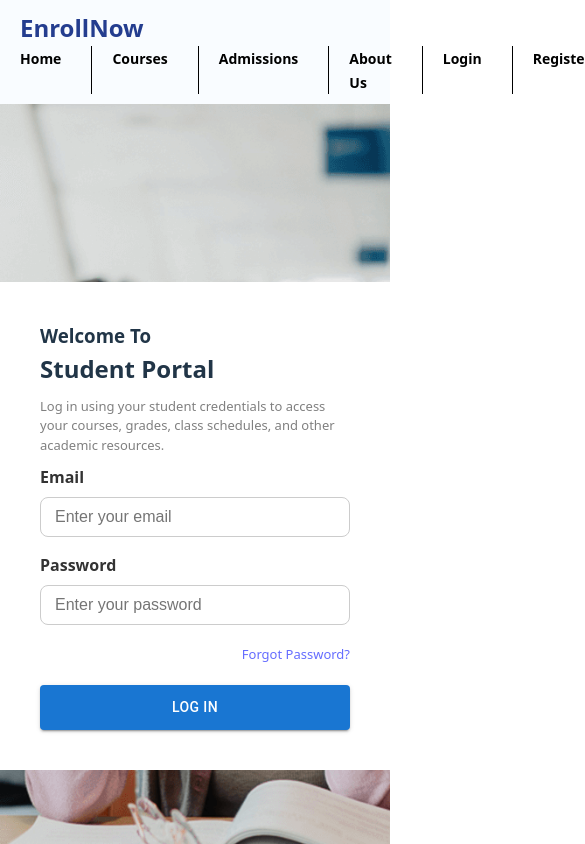
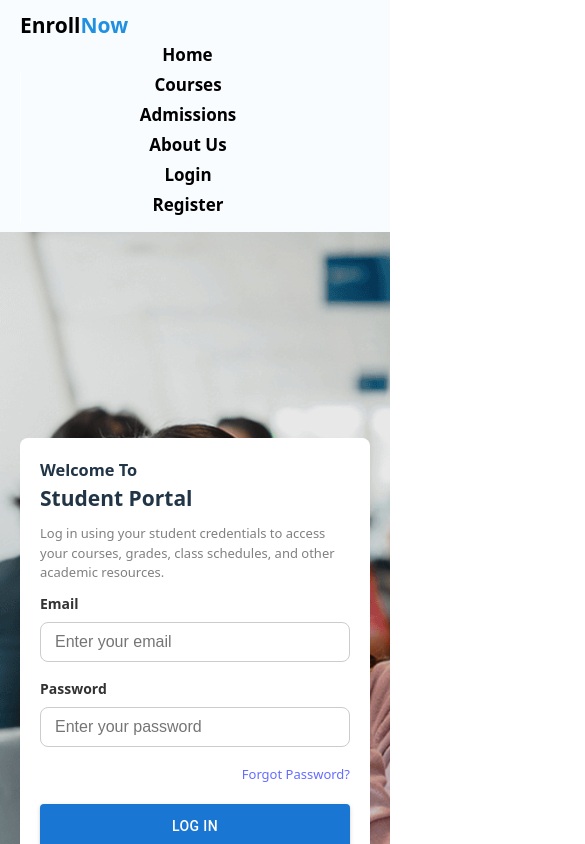
Before and after one commit to agaesh/Enroll, a React (Vite) app in the folder client/: page /login in a window 390 px wide. Shown: the top 844 px of the page, 585 px wide, since content can reach past the window. Built offline with nearby package versions, Linux system fonts and the light colour scheme.

Commit message:
added responsive design for mobile phones, laptops and desktop

```diff
--- a/client/src/components/Menubar.css
+++ b/client/src/components/Menubar.css
@@ -6,7 +6,11 @@ nav {
 }
 
 nav h2 {
-  color: rgb(36, 61, 143);
+  color: rgb(0, 0, 0);
+}
+
+h2 span {
+  color: #2090DF;
 }
 
 .menubar {
@@ -17,7 +21,8 @@ nav h2 {
 .menubar ul {
   list-style: none;
   display: flex;
-  gap: 0; /* gap removed, we'll use margin */
+  flex-wrap: wrap;
+  gap: 0;
   margin: 0;
   padding: 0;
 }
@@ -25,7 +30,7 @@ nav h2 {
 .menubar li {
   padding-right: 30px;
   margin-left: 20px;
-  border-right: 1px solid black
+  border-right: 1px solid black;
 }
 
 .menubar li:first-child {
@@ -44,3 +49,46 @@ nav h2 {
 .menubar li a:hover {
   text-decoration: underline;
 }
+
+/* Mobile devices (phones) */
+@media screen and (max-width: 768px) {
+  .menubar ul {
+    flex-direction: column;
+  }
+
+  .menubar ul li {
+    height: 30px;
+    padding-left: 0px;
+    padding-right: 15px;
+    border-left: 1px solid white;
+    border-right: none;
+    margin-left: 0;
+    text-align: center;
+    text-anchor: start;
+  }
+
+  .menubar ul li a {
+    font-size: 17px;
+    padding: 0;
+  }
+}
+
+/* Laptops and medium screens (e.g., 1024px - 1440px) */
+@media screen and (min-width: 769px) and (max-width: 1440px) {
+  .menubar {
+    padding: 15px 40px;
+  }
+
+  .menubar li {
+    padding-right: 40px;
+    margin-left: 30px;
+  }
+
+  .menubar li a {
+    font-size: 16px;
+  }
+
+  nav h2 {
+    font-size: 22px;
+  }
+}
--- a/client/src/pages/Login.css
+++ b/client/src/pages/Login.css
@@ -1,5 +1,5 @@
 .login-page {
-  background-image: url('../loginhero.png'); /* Place your image in /public folder */
+  background-image: url('../loginhero.png');
   background-size: cover;
   background-position: center;
   min-height: 100vh;
@@ -7,14 +7,50 @@
   justify-content: center;
   align-items: center;
 }
-.form-holder{
-    padding:40px;
-    display: flex;
-    flex-direction: column;
-    align-self: center;
-    width:400px;
-    background-color: white;
+
+.form-holder {
+  padding: 40px;
+  display: flex;
+  flex-direction: column;
+  align-self: center;
+  width: 400px;
+  background-color: white;
+  border-radius: 8px;
 }
-form{
-    width:100%;
+
+form {
+  width: 100%;
 }
+
+/* ✅ Responsive styles for tablets and mobile screens */
+@media screen and (max-width: 768px) {
+  *{
+    box-sizing: border-box;
+    margin: 0;
+    padding: 0;
+  }
+  body {
+    font-size: 14px;
+  }
+  .menubar nav{
+    display: none;
+  }
+  .root{
+    width: 100%;;
+  }
+
+  .login-page {
+    padding: 20px;
+    align-items: flex-start;
+  }
+
+  .form-holder {
+    width: 100%;
+    padding: 20px;
+    box-sizing: border-box;
+  }
+
+  .nav {
+    display: none;
+  }
+}
```
